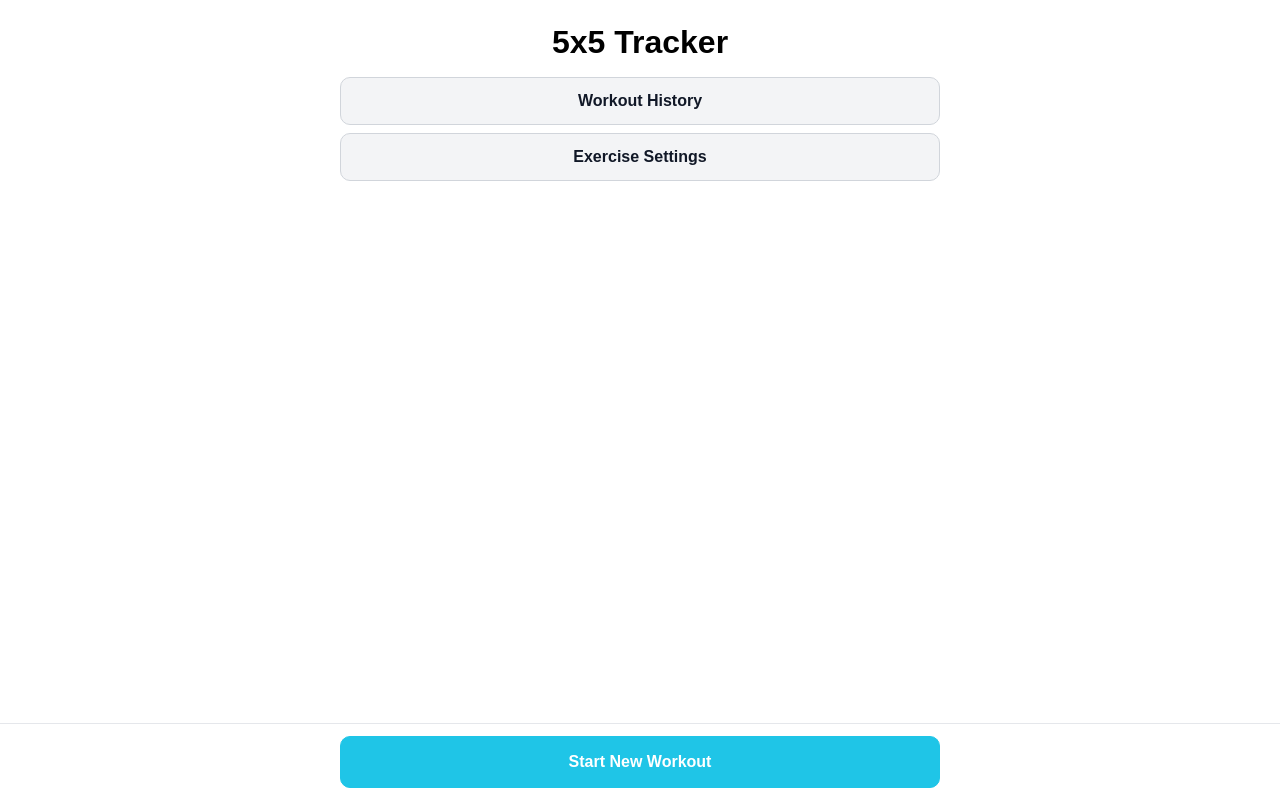
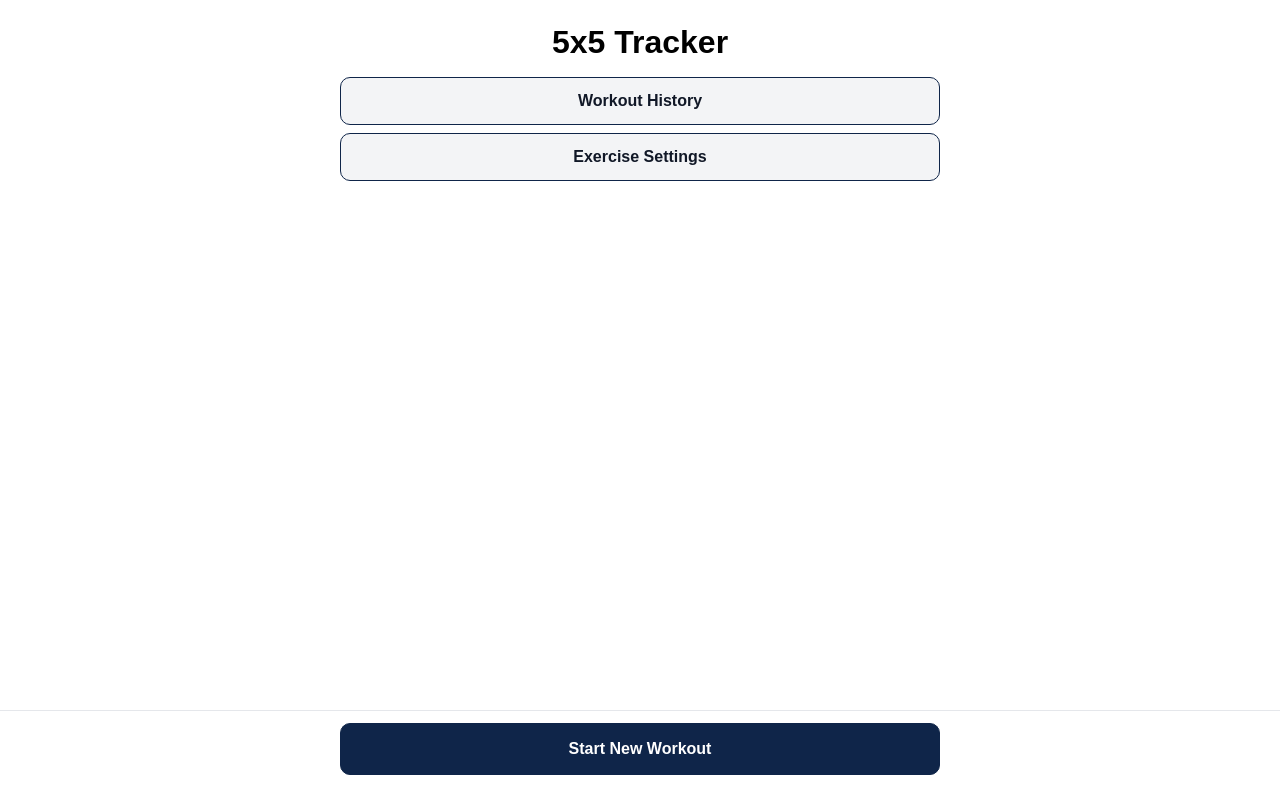
Before and after one commit to pattyde/workout-tracker, a React (Vite) app: page / in a window 1280 px wide. Built offline with nearby package versions, Linux system fonts and the light colour scheme.

Commit message:
colour and manifest changes

```diff
--- a/src/App.tsx
+++ b/src/App.tsx
@@ -271,11 +271,7 @@ function AppBootstrap() {
         <Button
           variant="secondary"
           onClick={() => setView('home')}
-          style={{
-            width: '100%',
-            background: '#1fc5e7',
-            border: '1px solid #1fc5e7',
-          }}
+          style={{ width: '100%' }}
         >
           Back
         </Button>
--- a/src/ui/Button.tsx
+++ b/src/ui/Button.tsx
@@ -15,14 +15,14 @@ interface ButtonProps
 const VARIANT_STYLES: Record<ButtonVariant, CSSProperties> =
   {
     primary: {
-      background: '#2563EB',
+      background: '#0f2549',
       color: '#FFFFFF',
-      border: '1px solid #1D4ED8',
+      border: '1px solid #0f2549',
     },
     secondary: {
       background: '#F3F4F6',
       color: '#111827',
-      border: '1px solid #D1D5DB',
+      border: '1px solid #0f2549',
     },
     success: {
       background: '#16A34A',
--- a/src/ui/HomeScreen.tsx
+++ b/src/ui/HomeScreen.tsx
@@ -70,7 +70,7 @@ export default function HomeScreen({
           bottom: 0,
           padding: '12px 16px',
           paddingBottom:
-            'calc(12px + env(safe-area-inset-bottom))',
+            'calc(25px + env(safe-area-inset-bottom))',
           background: '#ffffff',
           borderTop: '1px solid #e5e7eb',
         }}
@@ -105,8 +105,6 @@ export default function HomeScreen({
                 style={{
                   width: '100%',
                   minHeight: '52px',
-                  background: '#1fc5e7',
-                  border: '1px solid #1fc5e7',
                 }}
               >
                 Resume Workout
@@ -119,8 +117,6 @@ export default function HomeScreen({
               style={{
                 width: '100%',
                 minHeight: '52px',
-                background: '#1fc5e7',
-                border: '1px solid #1fc5e7',
               }}
             >
               Start New Workout
--- a/src/ui/ProgressionIncrementScreen.tsx
+++ b/src/ui/ProgressionIncrementScreen.tsx
@@ -546,12 +546,7 @@ export default function ProgressionIncrementScreen({
             setSaving(false)
           }
         }}
-        style={{
-          width: '100%',
-          minHeight: '52px',
-          background: '#1fc5e7',
-          border: '1px solid #1fc5e7',
-        }}
+        style={{ width: '100%', minHeight: '52px' }}
         disabled={saving}
       >
         {saving ? 'Saving...' : 'Save'}
--- a/src/ui/WorkoutHistoryScreen.tsx
+++ b/src/ui/WorkoutHistoryScreen.tsx
@@ -768,11 +768,7 @@ function WorkoutDetailsView({
           <Button
             variant="primary"
             onClick={onSave}
-            style={{
-              width: '100%',
-              background: '#1fc5e7',
-              border: '1px solid #1fc5e7',
-            }}
+            style={{ width: '100%' }}
           >
             Save changes
           </Button>
```
Also changed, not shown: public/manifest.json.
